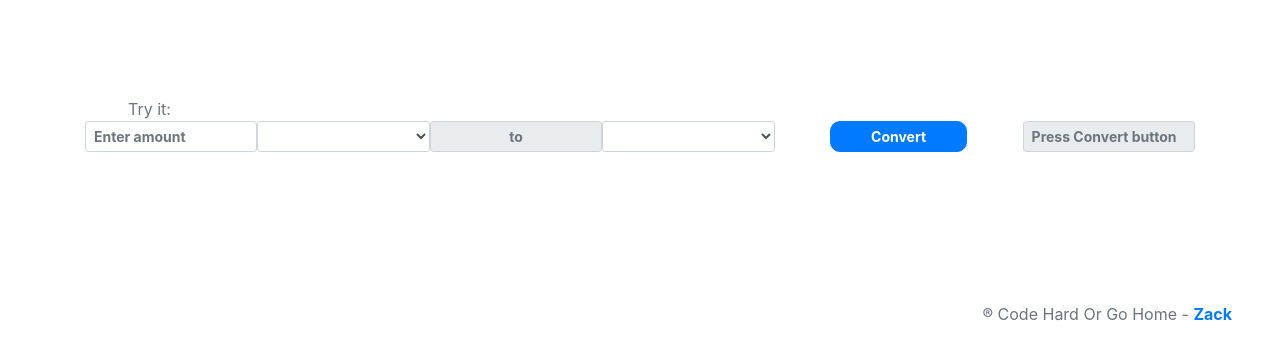
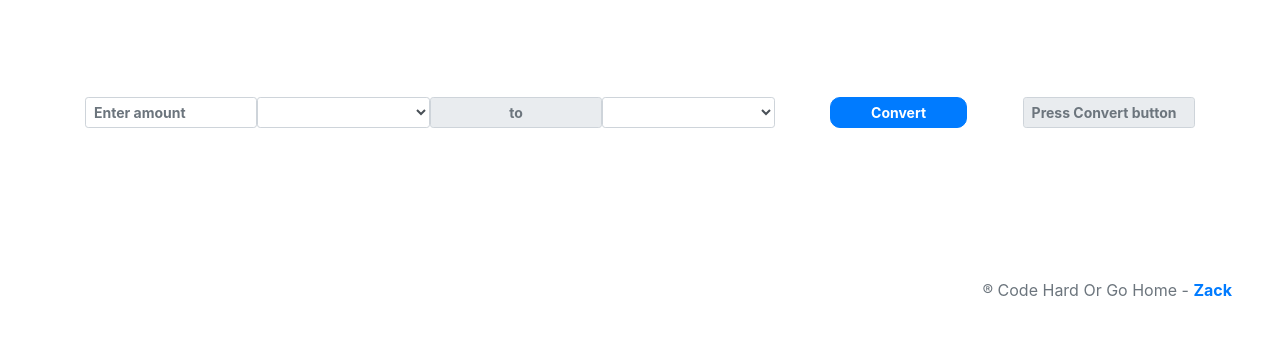
Before and after one commit to zack403/zack403.github.io, a plain HTML site: page index.html in a window 1280 px wide. Shown: the part 317-676 px from the top of the page. Drawn offline with nearby package versions, Linux system fonts and the light colour scheme; files that its build step writes are made by us from their sources; no server answers; files whose address does not match are found by name.

Commit message:
Update index.html

```diff
--- a/index.html
+++ b/index.html
@@ -23,7 +23,6 @@
         <p class="lead">Convert from one currency to another. <span class="text-primary font-weight-bold">Online/Offline</span> </p>
     </div>
     <div class="wrap">
-        <span class="try text-secondary">Try it:</span>
         <div class="container ">
             <input class="form-control form-control-sm amount font-weight-bold" id="amount" onfocus="this.value =''" placeholder="Enter amount" type="text" required>
             <select class="form-control form-control-sm" name="fromCurrency" id="fromCurrency" required>
```
